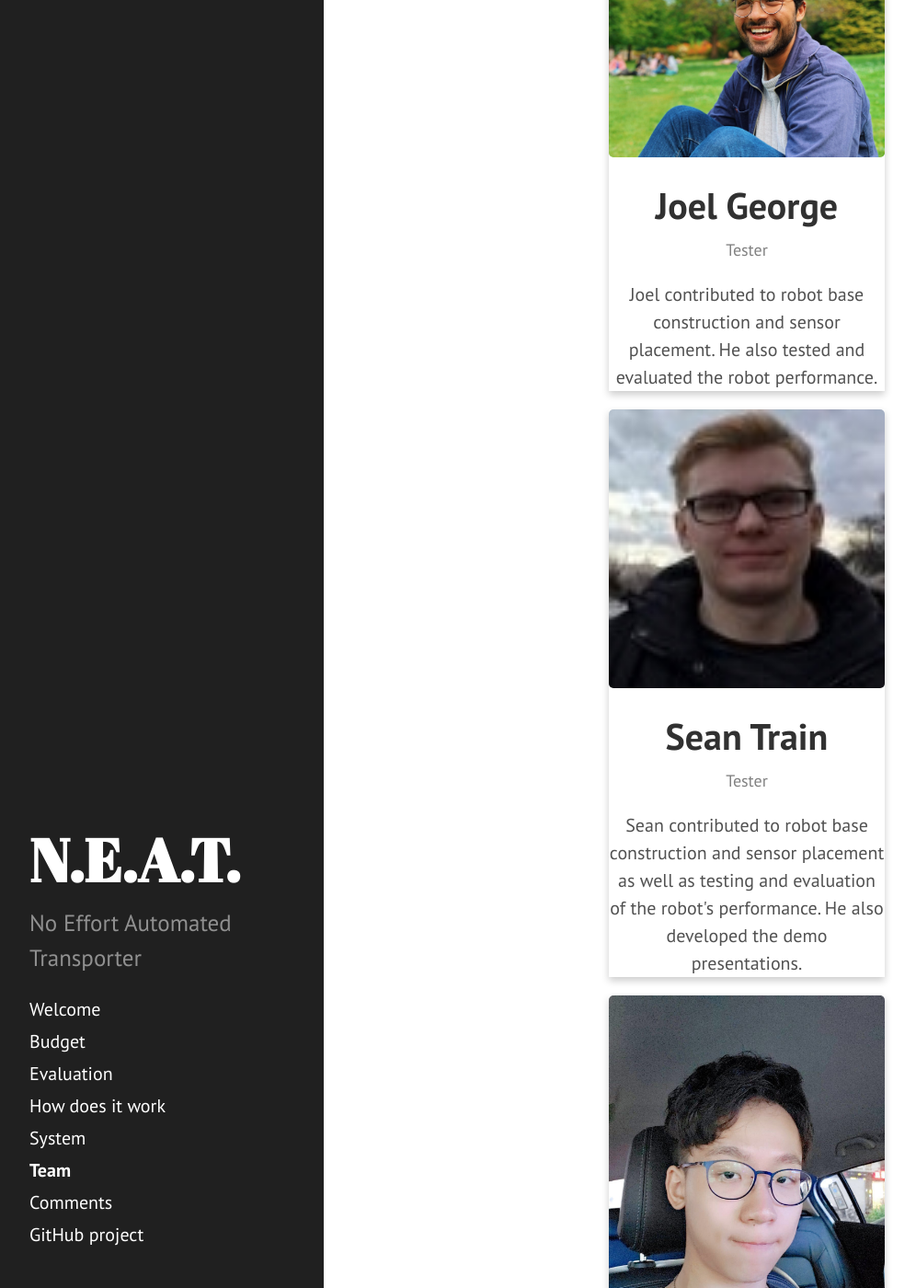
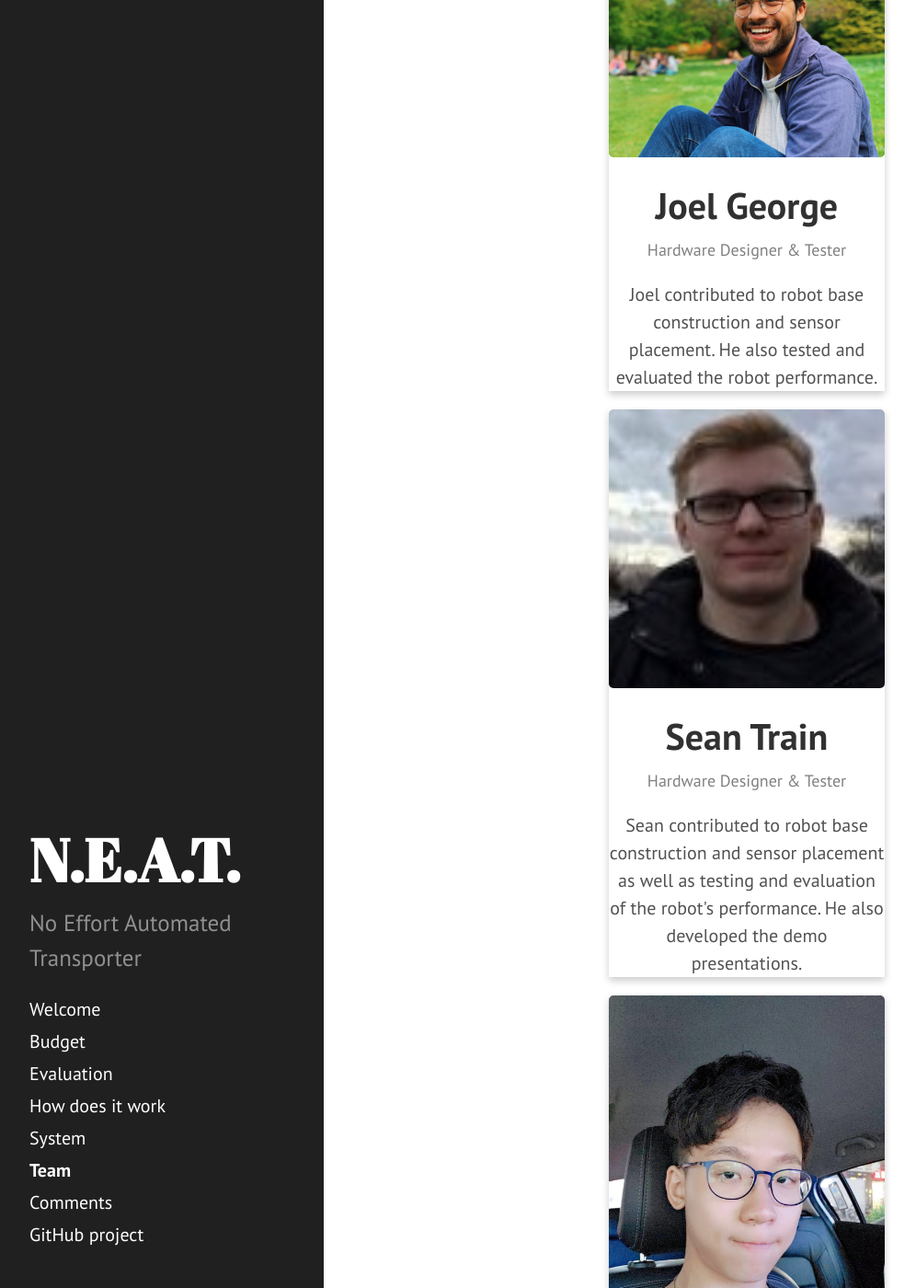
Before and after one commit to okapeng/sdp2020-group2, a Jekyll site: the page built from _pages/team.html, in a window 1280 px wide and 1400 px high, scrolled down 4108 px. Shown: the whole window at 92% size, without its empty margins (8-1004 px from the left). Built offline with Jekyll 4.4.1, drawn with Linux system fonts in a browser that asks for light colours.

Commit message:
Update team.html

```diff
--- a/_pages/team.html
+++ b/_pages/team.html
@@ -49,13 +49,13 @@ permalink: /team/
     <div class="card">
         <img src="/images/joels_picture.jpg" alt="Joel" style="width:100%">
         <h1>Joel George </h1>
-        <p class="group">Tester</p>
+        <p class="group">Hardware Designer & Tester</p>
         <p>Joel contributed to robot base construction and sensor placement. He also tested and evaluated the robot performance.</p>
     </div>
     <div class="card">
         <img src="/images/seans_picture.jpg" alt="Sean" style="width:100%">
         <h1>Sean Train </h1>
-        <p class="group">Tester</p>
+        <p class="group">Hardware Designer & Tester</p>
         <p>Sean contributed to robot base construction and sensor placement as well as testing and evaluation of the robot's performance. He also developed the demo presentations.</p>
     </div>
     <div class="card">
```
